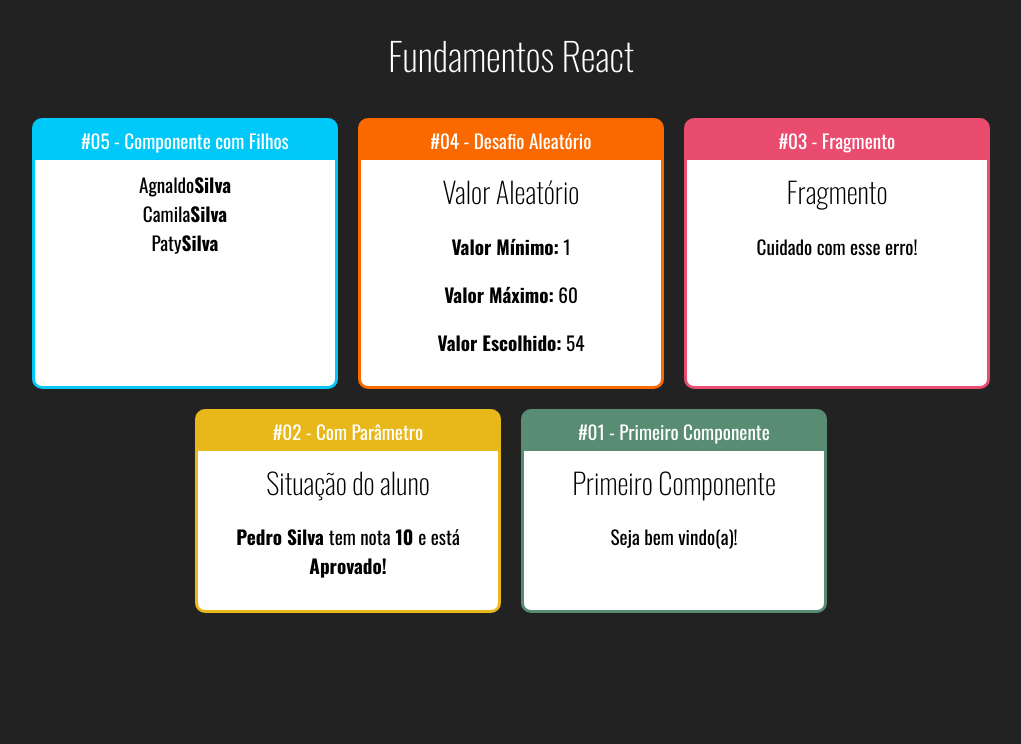
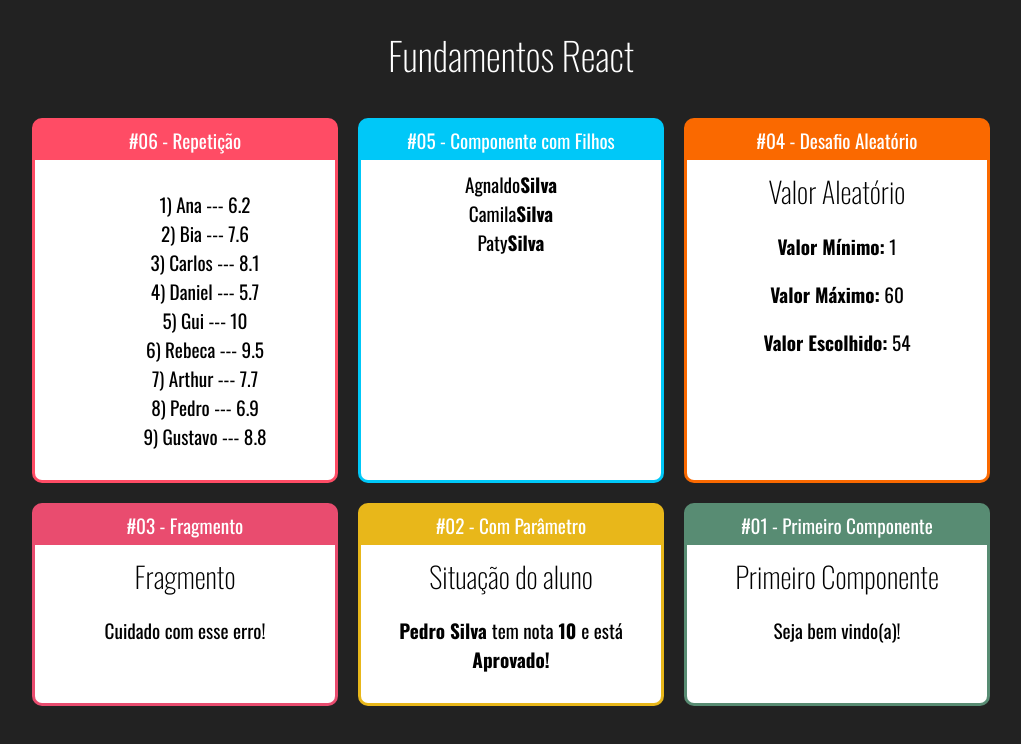
Before and after one commit to silvaagnaldo/react, a React (Create React App) app in the folder curso-react/fundamentos-react/: page / in a window 1280 px wide. Shown: the top 744 px of the page, without its empty margins (129-1150 px from the left). Built offline with nearby package versions, Linux system fonts and the light colour scheme.

Commit message:
update-02/08/22

```diff
--- a/curso-react/fundamentos-react/src/App.jsx
+++ b/curso-react/fundamentos-react/src/App.jsx
@@ -8,6 +8,7 @@
 import Aleatorio from "./components/basicos/Aleatorio"
 import Familia from "./components/basicos/Familia"
 import FamiliaMembro from "./components/basicos/FamiliaMembro"
+import ListaAlunos from "./components/repeticao/ListaAlunos"
 
 export default function App() {
     return (
@@ -15,6 +16,9 @@
             <h1>Fundamentos React</h1>
 
             <div className="Cards">
+                <Card titulo="#06 - Repetição" color="#FF4C65">
+                    <ListaAlunos />
+                </Card>
                 <Card titulo="#05 - Componente com Filhos" color="#00C8F8">
                     <Familia sobrenome="Silva">
                         <FamiliaMembro nome="Agnaldo" />
--- /dev/null
+++ b/curso-react/fundamentos-react/src/components/repeticao/ListaAlunos.jsx
@@ -0,0 +1,17 @@
+import alunos from '../../data/alunos'
+
+export default function ListaAlunos(props) {
+
+    const alunosLi = alunos.map((aluno) => {
+        return(
+            <li key={aluno.id}>
+                {aluno.id}) {aluno.nome} --- {aluno.nota}
+            </li>
+        )
+    })
+    return(
+        <div>
+            <ul style={{ listStyle: "none" }}>{alunosLi}</ul>
+        </div>
+    )
+}
--- /dev/null
+++ b/curso-react/fundamentos-react/src/data/alunos.js
@@ -0,0 +1,12 @@
+// eslint-disable-next-line import/no-anonymous-default-export
+export default [
+    { id: 1, nome: "Ana", nota: 6.2 },
+    { id: 2, nome: "Bia", nota: 7.6 },
+    { id: 3, nome: "Carlos", nota: 8.1 },
+    { id: 4, nome: "Daniel", nota: 5.7 },
+    { id: 5, nome: "Gui", nota: 10.0 },
+    { id: 6, nome: "Rebeca", nota: 9.5 },
+    { id: 7, nome: "Arthur", nota: 7.7 },
+    { id: 8, nome: "Pedro", nota: 6.9 },
+    { id: 9, nome: "Gustavo", nota: 8.8 }
+]
```
